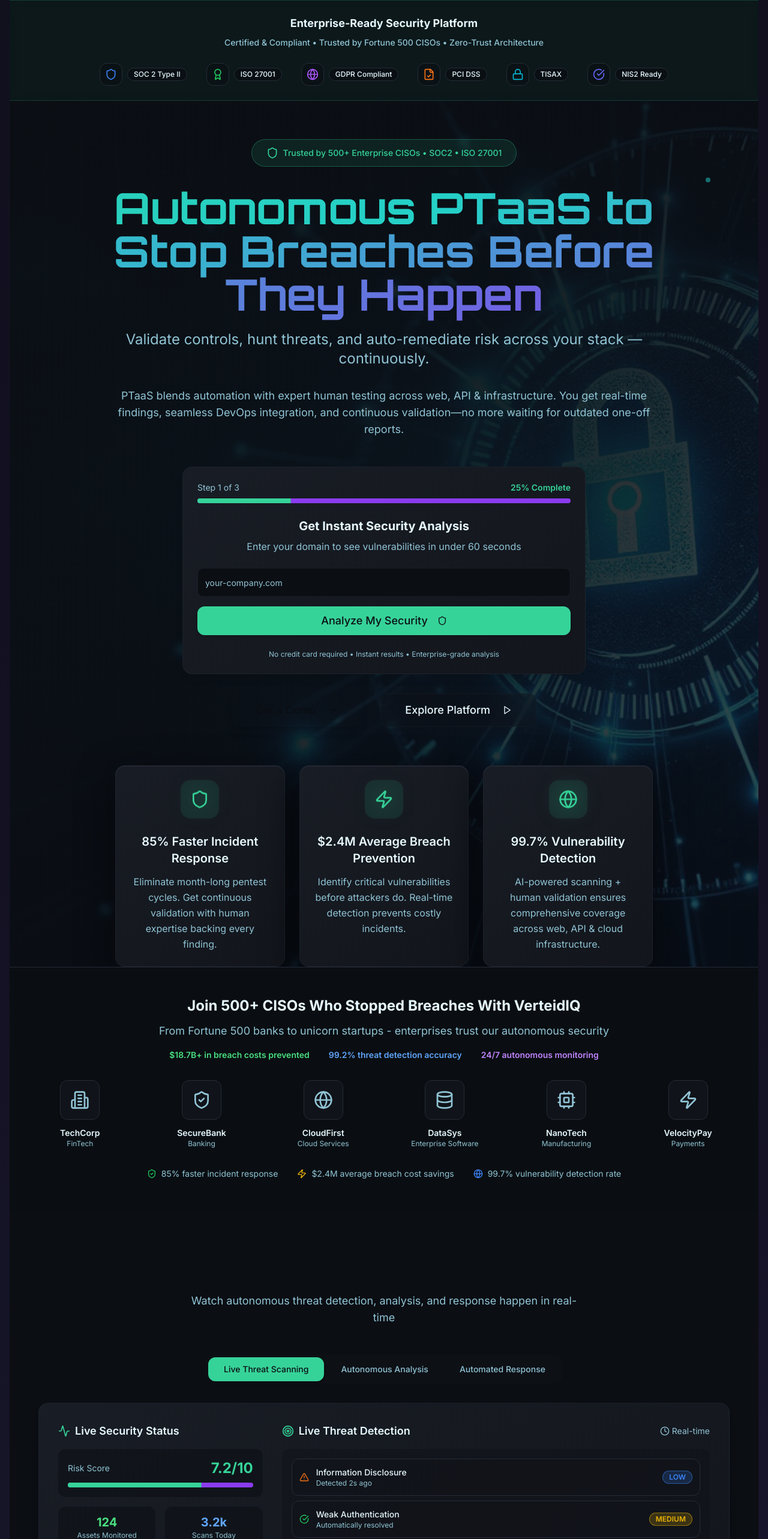
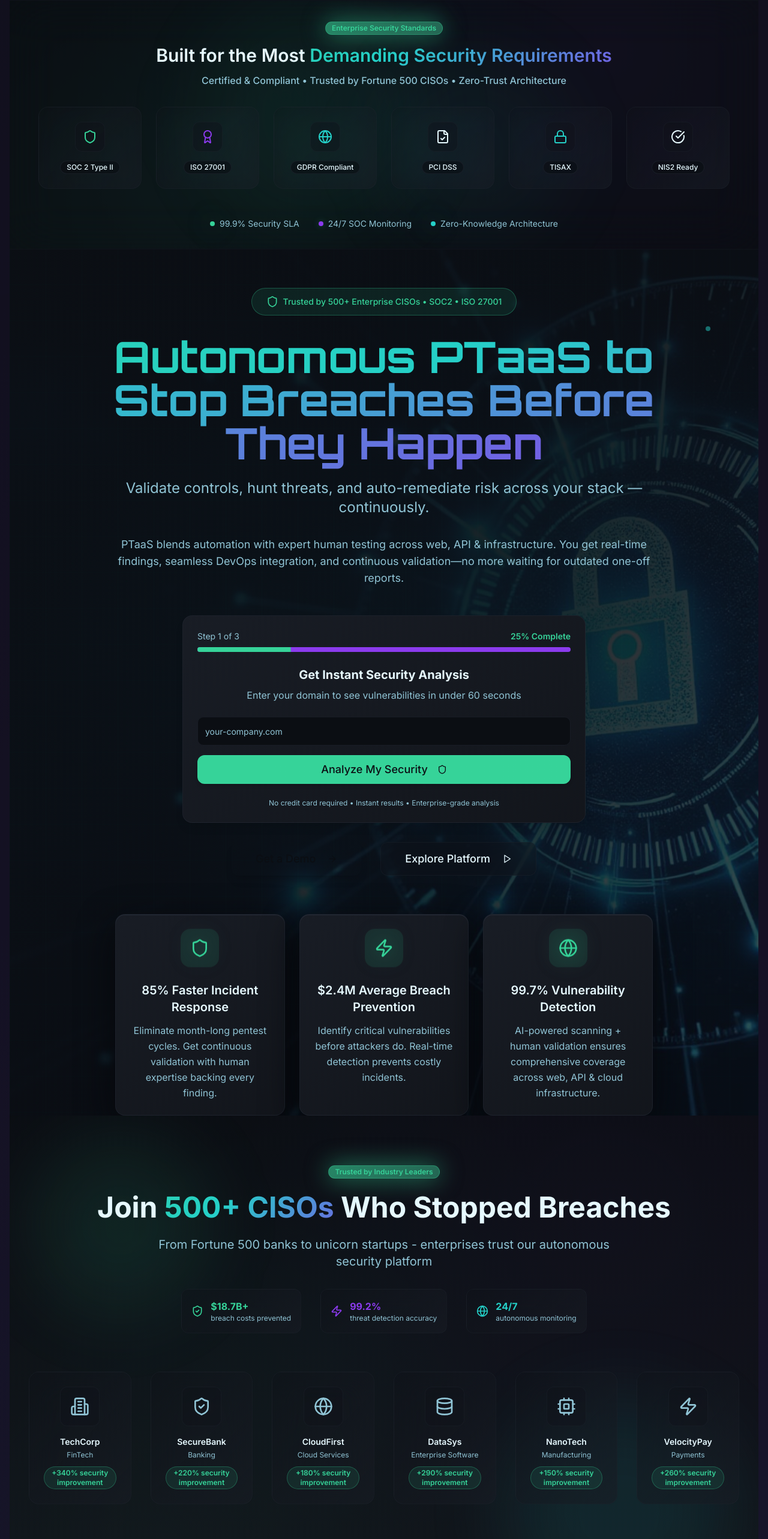
Before and after one commit to losa201/PTaaS, a React (Vite) app: page / in a window 1280 px wide. Shown: the part 80-2646 px from the top of the page at 60% size. Built offline with nearby package versions, Linux system fonts and the light colour scheme.

Commit message:
Refine UI/UX with visual improvements
Continue the UI/UX overhaul by enhancing the visual appeal and user experience of components. This includes refining the styling of buttons and cards to align with a modern aesthetic.

```diff
--- a/src/components/ComplianceBadges.tsx
+++ b/src/components/ComplianceBadges.tsx
@@ -8,75 +8,104 @@ const ComplianceBadges = () => {
       icon: Shield,
       name: 'SOC 2 Type II',
       description: 'System and Organization Controls - Security, Availability, and Confidentiality',
-      color: 'text-blue-500'
+      color: 'text-primary'
     },
     {
       icon: Award,
       name: 'ISO 27001',
       description: 'International Information Security Management Standard',
-      color: 'text-green-500'
+      color: 'text-secondary'
     },
     {
       icon: Globe,
       name: 'GDPR Compliant',
       description: 'General Data Protection Regulation - EU Data Privacy',
-      color: 'text-purple-500'
+      color: 'text-accent'
     },
     {
       icon: FileCheck,
       name: 'PCI DSS',
       description: 'Payment Card Industry Data Security Standard',
-      color: 'text-orange-500'
+      color: 'text-brand-warning'
     },
     {
       icon: Lock,
       name: 'TISAX',
       description: 'Trusted Information Security Assessment Exchange',
-      color: 'text-cyan-500'
+      color: 'text-brand-secondary'
     },
     {
       icon: CheckCircle,
       name: 'NIS2 Ready',
       description: 'Network and Information Systems Directive 2',
-      color: 'text-indigo-500'
+      color: 'text-brand-accent'
     }
   ];
 
   return (
-    <div className="bg-primary/5 backdrop-blur border-t border-b border-primary/20 py-6">
-      <div className="container mx-auto px-4 sm:px-6 lg:px-8">
-        <div className="flex flex-col items-center space-y-6">
-          <div className="text-center">
-            <p className="text-lg font-bold text-foreground mb-2">
-              Enterprise-Ready Security Platform
-            </p>
-            <p className="text-sm text-muted-foreground font-medium">
+    <div className="relative bg-surface-glass/30 backdrop-blur-2xl border-y border-border/20 py-8 overflow-hidden">
+      {/* Animated background elements */}
+      <div className="absolute inset-0 cyber-mesh opacity-30" />
+      <div className="absolute top-0 left-1/4 w-96 h-96 bg-primary/5 rounded-full blur-3xl animate-float" />
+      <div className="absolute bottom-0 right-1/4 w-80 h-80 bg-accent/5 rounded-full blur-3xl animate-float" style={{ animationDelay: '-3s' }} />
+
+      <div className="container mx-auto px-4 sm:px-6 lg:px-8 relative z-10">
+        <div className="flex flex-col items-center space-y-8">
+          <div className="text-center max-w-4xl">
+            <Badge className="mb-4 glass hover:bg-primary/20 border-primary/30 text-primary animate-glow-pulse">
+              Enterprise Security Standards
+            </Badge>
+            <h2 className="text-2xl lg:text-3xl font-semibold text-foreground mb-3">
+              Built for the Most <span className="text-gradient">Demanding Security Requirements</span>
+            </h2>
+            <p className="text-muted-foreground font-medium">
               Certified & Compliant • Trusted by Fortune 500 CISOs • Zero-Trust Architecture
             </p>
           </div>
-          <div className="flex flex-wrap justify-center items-center gap-4 md:gap-8">
+
+          <div className="grid grid-cols-2 md:grid-cols-3 lg:grid-cols-6 gap-6 w-full max-w-6xl">
             <TooltipProvider>
               {badges.map((badge, index) => (
                 <Tooltip key={index}>
                   <TooltipTrigger asChild>
-                    <div className="flex items-center space-x-2 group cursor-pointer">
-                      <div className={`p-2 rounded-lg bg-background/50 border border-border group-hover:border-primary/50 transition-all duration-200 ${badge.color}`}>
-                        <badge.icon className="h-5 w-5" />
+                    <div className="group cursor-pointer">
+                      <div className="glass glass-hover p-6 rounded-2xl h-full flex flex-col items-center text-center space-y-3 interactive-glow">
+                        <div className={`p-3 rounded-xl bg-card/40 border border-border/30 group-hover:border-primary/40 transition-all duration-300 ${badge.color}`}>
+                          <badge.icon className="h-6 w-6" />
+                        </div>
+                        <div>
+                          <Badge
+                            variant="outline"
+                            className="text-xs font-medium bg-background/60 text-foreground border-border/50 group-hover:border-primary/40 transition-all duration-300"
+                          >
+                            {badge.name}
+                          </Badge>
+                        </div>
                       </div>
-                      <Badge
-                        variant="secondary"
-                        className="text-xs font-medium bg-background/80 text-foreground border-border group-hover:border-primary/50 transition-all duration-200"
-                      >
-                        {badge.name}
-                      </Badge>
                     </div>
                   </TooltipTrigger>
-                  <TooltipContent>
+                  <TooltipContent side="top" className="glass border-primary/20">
                     <p className="text-sm max-w-xs">{badge.description}</p>
                   </TooltipContent>
                 </Tooltip>
               ))}
             </TooltipProvider>
+          </div>
+
+          {/* Trust indicators */}
+          <div className="flex flex-wrap items-center justify-center gap-8 pt-4 text-sm text-muted-foreground">
+            <div className="flex items-center space-x-2">
+              <div className="w-2 h-2 bg-primary rounded-full animate-glow-pulse" />
+              <span>99.9% Security SLA</span>
+            </div>
+            <div className="flex items-center space-x-2">
+              <div className="w-2 h-2 bg-secondary rounded-full animate-glow-pulse" style={{ animationDelay: '1s' }} />
+              <span>24/7 SOC Monitoring</span>
+            </div>
+            <div className="flex items-center space-x-2">
+              <div className="w-2 h-2 bg-accent rounded-full animate-glow-pulse" style={{ animationDelay: '2s' }} />
+              <span>Zero-Knowledge Architecture</span>
+            </div>
           </div>
         </div>
       </div>
--- a/src/components/CustomerLogos.tsx
+++ b/src/components/CustomerLogos.tsx
@@ -1,73 +1,124 @@
 import { Building2, ShieldCheck, Zap, Globe, Cpu, Database } from 'lucide-react';
 import { motion } from 'framer-motion';
+import { Badge } from '@/components/ui/badge';
 
 const CustomerLogos = () => {
   const customers = [
-    { name: 'TechCorp', icon: Building2, sector: 'FinTech' },
-    { name: 'SecureBank', icon: ShieldCheck, sector: 'Banking' },
-    { name: 'CloudFirst', icon: Globe, sector: 'Cloud Services' },
-    { name: 'DataSys', icon: Database, sector: 'Enterprise Software' },
-    { name: 'NanoTech', icon: Cpu, sector: 'Manufacturing' },
-    { name: 'VelocityPay', icon: Zap, sector: 'Payments' }
+    { name: 'TechCorp', icon: Building2, sector: 'FinTech', growth: '+340%' },
+    { name: 'SecureBank', icon: ShieldCheck, sector: 'Banking', growth: '+220%' },
+    { name: 'CloudFirst', icon: Globe, sector: 'Cloud Services', growth: '+180%' },
+    { name: 'DataSys', icon: Database, sector: 'Enterprise Software', growth: '+290%' },
+    { name: 'NanoTech', icon: Cpu, sector: 'Manufacturing', growth: '+150%' },
+    { name: 'VelocityPay', icon: Zap, sector: 'Payments', growth: '+260%' }
+  ];
+
+  const stats = [
+    {
+      value: '$18.7B+',
+      label: 'breach costs prevented',
+      icon: ShieldCheck,
+      color: 'text-primary'
+    },
+    {
+      value: '99.2%',
+      label: 'threat detection accuracy',
+      icon: Zap,
+      color: 'text-secondary'
+    },
+    {
+      value: '24/7',
+      label: 'autonomous monitoring',
+      icon: Globe,
+      color: 'text-accent'
+    }
   ];
 
   return (
-    <section className="py-12 bg-background/50 border-t border-border">
-      <div className="container mx-auto px-4 sm:px-6 lg:px-8">
-        <div className="text-center mb-8">
-          <p className="text-2xl font-bold text-foreground mb-3">
-            Join 500+ CISOs Who Stopped Breaches With VerteidIQ
+    <section className="py-20 relative overflow-hidden bg-gradient-to-b from-background to-surface-dark">
+      {/* Background elements */}
+      <div className="absolute inset-0 cyber-mesh opacity-20" />
+      <div className="absolute top-10 left-10 w-72 h-72 bg-primary/10 rounded-full blur-3xl animate-float" />
+      <div className="absolute bottom-10 right-10 w-96 h-96 bg-accent/10 rounded-full blur-3xl animate-float" style={{ animationDelay: '-2s' }} />
+
+      <div className="container mx-auto px-4 sm:px-6 lg:px-8 relative z-10">
+        <div className="text-center mb-16">
+          <Badge className="mb-6 glass hover:bg-primary/20 border-primary/30 text-primary animate-glow-pulse">
+            Trusted by Industry Leaders
+          </Badge>
+          <h2 className="text-3xl sm:text-4xl lg:text-5xl font-bold text-foreground mb-6">
+            Join <span className="text-gradient">500+ CISOs</span> Who Stopped Breaches
+          </h2>
+          <p className="text-xl text-muted-foreground mb-8 max-w-3xl mx-auto">
+            From Fortune 500 banks to unicorn startups - enterprises trust our autonomous security platform
           </p>
-          <p className="text-lg text-muted-foreground mb-4">
-            From Fortune 500 banks to unicorn startups - enterprises trust our autonomous security
-          </p>
-          <div className="flex justify-center items-center space-x-8 text-sm">
-            <span className="text-green-400 font-semibold">$18.7B+ in breach costs prevented</span>
-            <span className="text-blue-400 font-semibold">99.2% threat detection accuracy</span>
-            <span className="text-purple-400 font-semibold">24/7 autonomous monitoring</span>
+
+          {/* Key stats */}
+          <div className="flex flex-wrap justify-center items-center gap-8 mb-12">
+            {stats.map((stat, index) => (
+              <motion.div
+                key={index}
+                initial={{ opacity: 0, scale: 0.8 }}
+                animate={{ opacity: 1, scale: 1 }}
+                transition={{ delay: index * 0.2 }}
+                className="glass glass-hover p-4 rounded-xl flex items-center space-x-3 min-w-fit"
+              >
+                <stat.icon className={`h-5 w-5 ${stat.color}`} />
+                <div className="text-left">
+                  <div className={`font-bold ${stat.color}`}>{stat.value}</div>
+                  <div className="text-xs text-muted-foreground">{stat.label}</div>
+                </div>
+              </motion.div>
+            ))}
           </div>
         </div>
 
-        <div className="grid grid-cols-2 md:grid-cols-3 lg:grid-cols-6 gap-8 items-center">
+        {/* Customer logos */}
+        <div className="grid grid-cols-2 md:grid-cols-3 lg:grid-cols-6 gap-8 mb-16">
           {customers.map((customer, index) => (
             <motion.div
               key={customer.name}
-              initial={{ opacity: 0, y: 20 }}
+              initial={{ opacity: 0, y: 30 }}
               animate={{ opacity: 1, y: 0 }}
               transition={{ delay: index * 0.1 }}
               className="group text-center"
             >
-              <div className="flex flex-col items-center space-y-3">
-                <div className="p-4 rounded-xl bg-card border border-border group-hover:border-primary/50 group-hover:shadow-lg transition-all duration-300">
+              <div className="glass glass-hover p-6 rounded-2xl h-full flex flex-col items-center justify-center space-y-4 interactive-glow">
+                <div className="p-4 rounded-xl bg-card/40 border border-border/30 group-hover:border-primary/40 transition-all duration-300">
                   <customer.icon className="h-8 w-8 text-muted-foreground group-hover:text-primary transition-colors" />
                 </div>
                 <div>
-                  <p className="font-semibold text-sm text-foreground group-hover:text-primary transition-colors">
+                  <p className="font-semibold text-sm text-foreground group-hover:text-primary transition-colors mb-1">
                     {customer.name}
                   </p>
-                  <p className="text-xs text-muted-foreground">
+                  <p className="text-xs text-muted-foreground mb-2">
                     {customer.sector}
                   </p>
+                  <Badge variant="outline" className="text-xs border-primary/30 text-primary bg-primary/10">
+                    {customer.growth} security improvement
+                  </Badge>
                 </div>
               </div>
             </motion.div>
           ))}
         </div>
 
-        <div className="text-center mt-8">
-          <div className="inline-flex items-center space-x-8 text-sm text-muted-foreground">
-            <span className="flex items-center space-x-2">
-              <ShieldCheck className="h-4 w-4 text-green-500" />
-              <span>85% faster incident response</span>
-            </span>
-            <span className="flex items-center space-x-2">
-              <Zap className="h-4 w-4 text-yellow-500" />
-              <span>$2.4M average breach cost savings</span>
-            </span>
-            <span className="flex items-center space-x-2">
-              <Globe className="h-4 w-4 text-blue-500" />
-              <span>99.7% vulnerability detection rate</span>
-            </span>
+        {/* Bottom metrics */}
+        <div className="text-center">
+          <div className="glass p-6 rounded-2xl max-w-4xl mx-auto">
+            <div className="grid grid-cols-1 md:grid-cols-3 gap-8">
+              <div className="flex flex-col items-center space-y-2">
+                <div className="text-2xl font-bold text-primary">85%</div>
+                <div className="text-sm text-muted-foreground">faster incident response</div>
+              </div>
+              <div className="flex flex-col items-center space-y-2">
+                <div className="text-2xl font-bold text-secondary">$2.4M</div>
+                <div className="text-sm text-muted-foreground">average breach cost savings</div>
+              </div>
+              <div className="flex flex-col items-center space-y-2">
+                <div className="text-2xl font-bold text-accent">99.7%</div>
+                <div className="text-sm text-muted-foreground">vulnerability detection rate</div>
+              </div>
+            </div>
           </div>
         </div>
       </div>
```
Also changed, not shown: src/components/Contact.tsx (+15 -10 lines), src/components/Pricing.tsx (+21 -12 lines).
